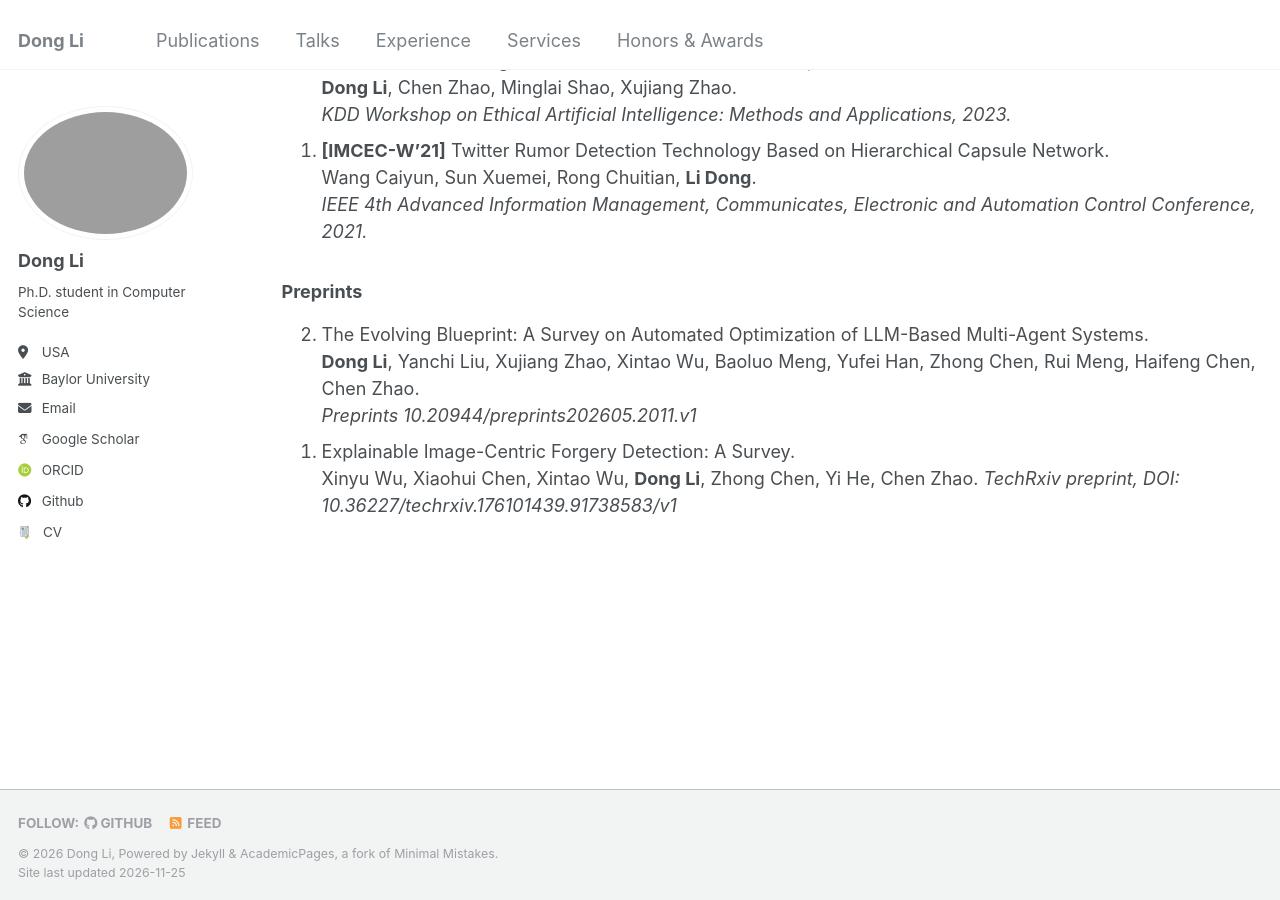
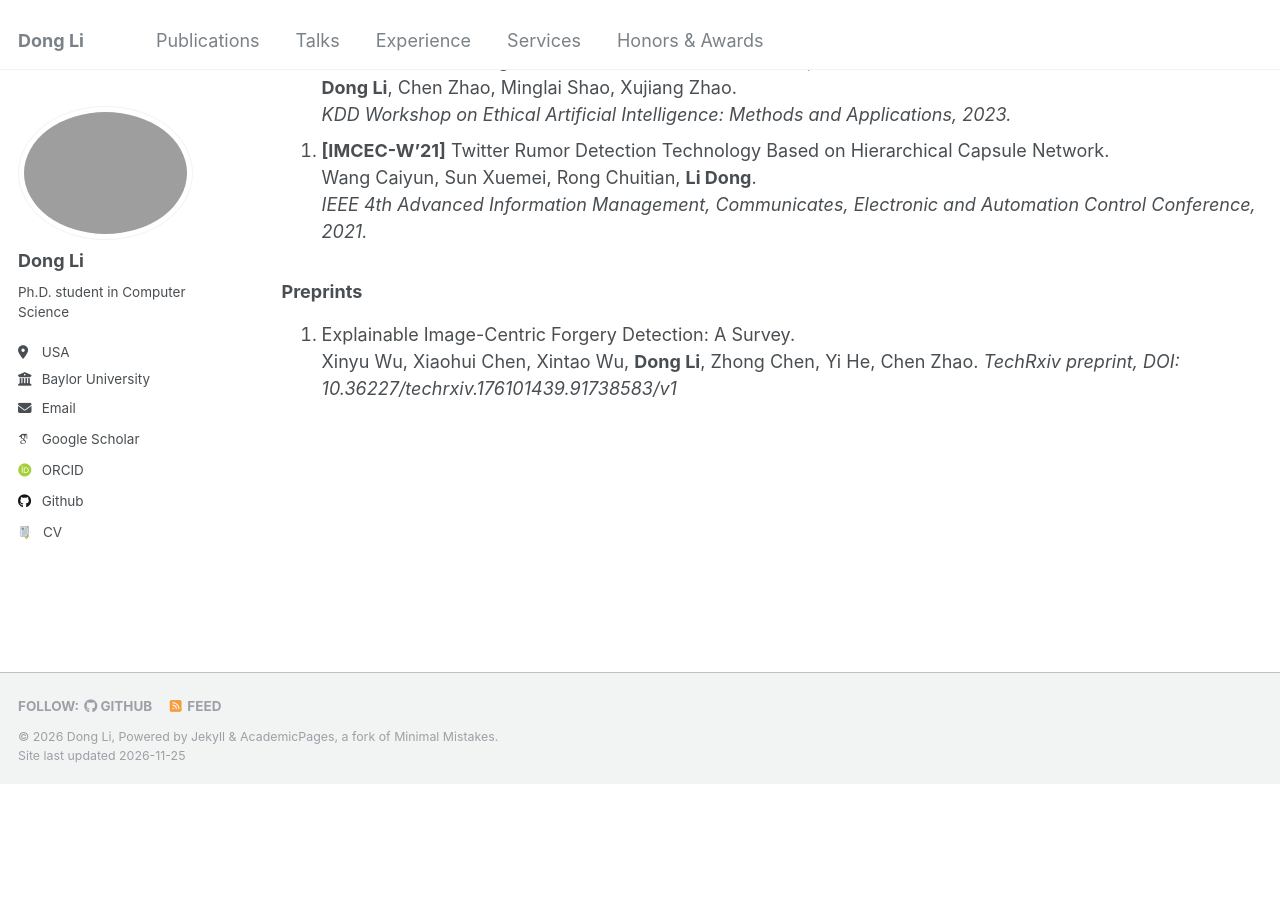
Before and after one commit to TurkeyWatanabe/dongli, a Jekyll site: the page built from _pages/publications.html, in a window 1280 px wide and 900 px high, scrolled down 3950 px. Built offline with Jekyll 4.4.1, drawn with Linux system fonts in a browser that asks for light colours; some web fonts are replaced; after the commit the page ends 4733 px from its top, so only the background shows below that.

Commit message:
Update publications.html

```diff
--- a/_pages/publications.html
+++ b/_pages/publications.html
@@ -177,10 +177,6 @@ author_profile: true
 
 <ol reversed>
 
-  <li>The Evolving Blueprint: A Survey on Automated Optimization of LLM-Based Multi-Agent Systems.<br>
-  <strong>Dong Li</strong>, Yanchi Liu, Xujiang Zhao, Xintao Wu, Baoluo Meng, Yufei Han, Zhong Chen, Rui Meng, Haifeng Chen, Chen Zhao.<br>
-  <em>Preprints 10.20944/preprints202605.2011.v1</em></li>
-
   <li>Explainable Image-Centric Forgery Detection: A Survey.<br>
   Xinyu Wu, Xiaohui Chen, Xintao Wu, <strong>Dong Li</strong>, Zhong Chen, Yi He, Chen Zhao.
   <em>TechRxiv preprint, DOI: 10.36227/techrxiv.176101439.91738583/v1</em></li>
```
